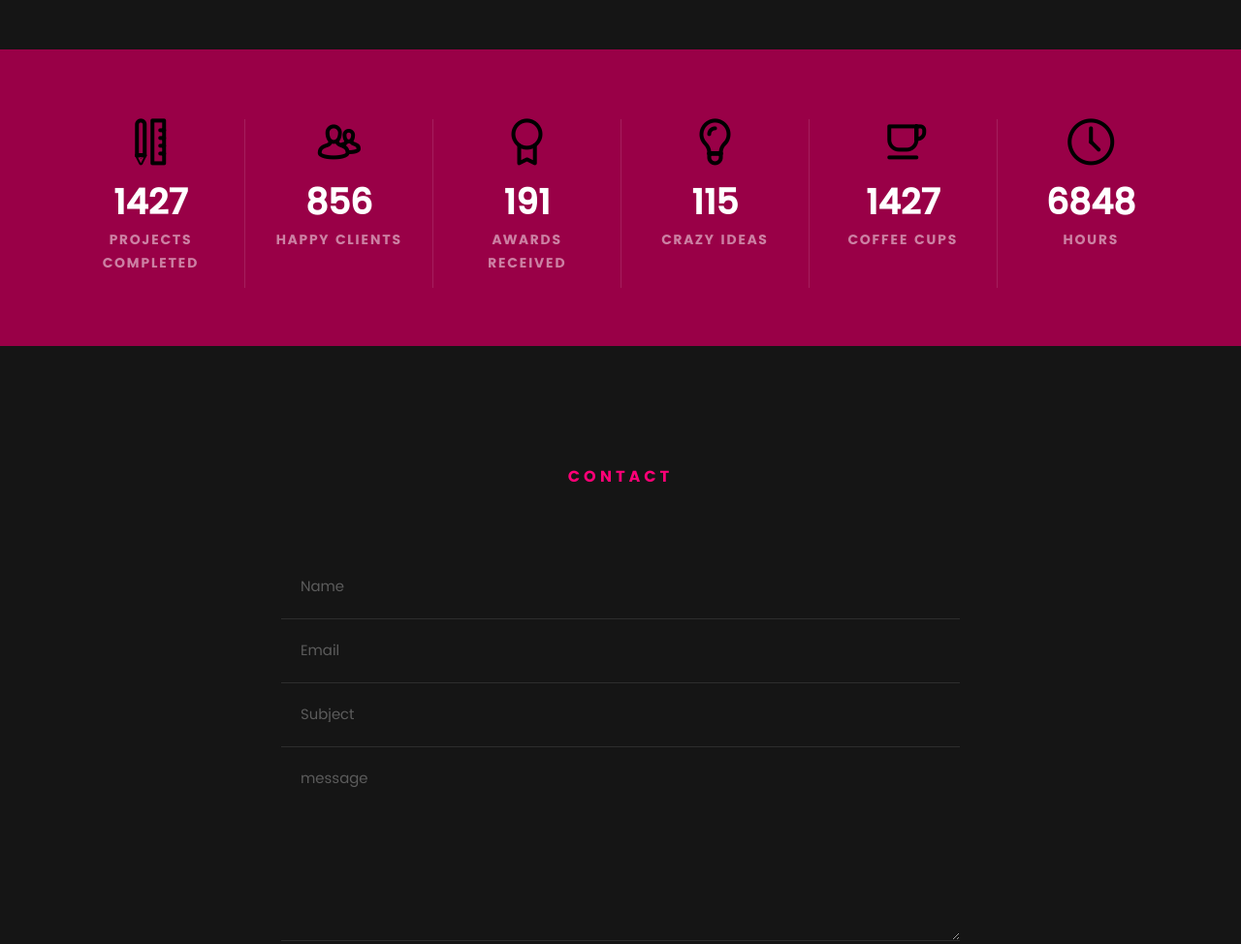
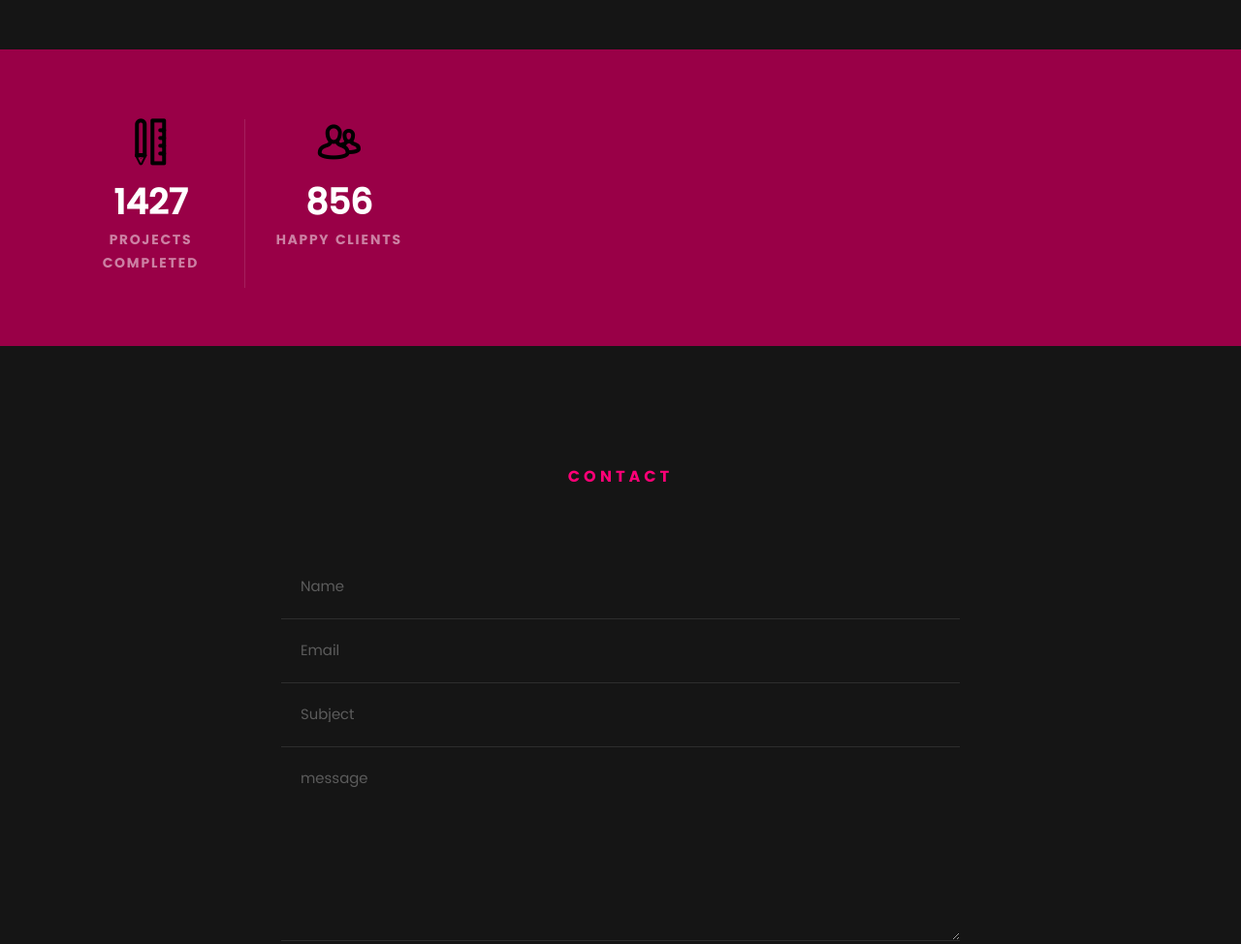
Before and after one commit to Iknowmyname/Iknowmyname.github.io, a plain HTML site: page index.html in a window 1280 px wide. Shown: the part 3940-4914 px from the top of the page at 97% size. Drawn offline with Linux system fonts and the light colour scheme; files whose address does not match are found by name.

Commit message:
Update index.html

```diff
--- a/index.html
+++ b/index.html
@@ -459,69 +459,7 @@
 
 					</div> <!-- /stat -->
 
-					<div class="bgrid stat">
 
-						<div class="icon-part">
-							<i class="icon-badge"></i>
-						</div>
-
-						<h3 class="stat-count">
-							200
-						</h3>
-
-						<h5 class="stat-title">
-							Awards Received
-						</h5>
-
-					</div> <!-- /stat -->
-
-					<div class="bgrid stat">
-
-						<div class="icon-part">
-							<i class="icon-light-bulb"></i>
-						</div>
-
-						<h3 class="stat-count">
-							120
-						</h3>
-
-						<h5 class="stat-title">
-							Crazy Ideas
-						</h5>
-
-					</div> <!-- /stat -->
-
-					<div class="bgrid stat">
-
-						<div class="icon-part">
-							<i class="icon-cup"></i>
-						</div>
-
-						<h3 class="stat-count">
-							1500
-						</h3>
-
-						<h5 class="stat-title">
-							Coffee Cups
-						</h5>
-
-					</div> <!-- /stat -->
-
-					<div class="bgrid stat">
-
-						<div class="icon-part">
-							<i class="icon-clock"></i>
-						</div>
-
-						<h3 class="stat-count">
-							7200
-						</h3>
-
-						<h5 class="stat-title">
-							Hours
-						</h5>
-
-					</div> <!-- /stat -->
 
 				</div> <!-- /stats-list -->
 
@@ -654,10 +592,8 @@
      		<div class="col-six tab-full pull-right social">
 
      			<ul class="footer-social">
-			      <li><a href="#"><i class="fa fa-facebook"></i></a></li>
-			      <li><a href="#"><i class="fa fa-behance"></i></a></li>
-			      <li><a href="#"><i class="fa fa-twitter"></i></a></li>
-			      <li><a href="#"><i class="fa fa-dribbble"></i></a></li>
+
+			      <li><a href="#"><i class="fa fa-github"></i></a></li>
 			      <li><a href="#"><i class="fa fa-linkedin"></i></a></li>
 			   </ul>
 
```
